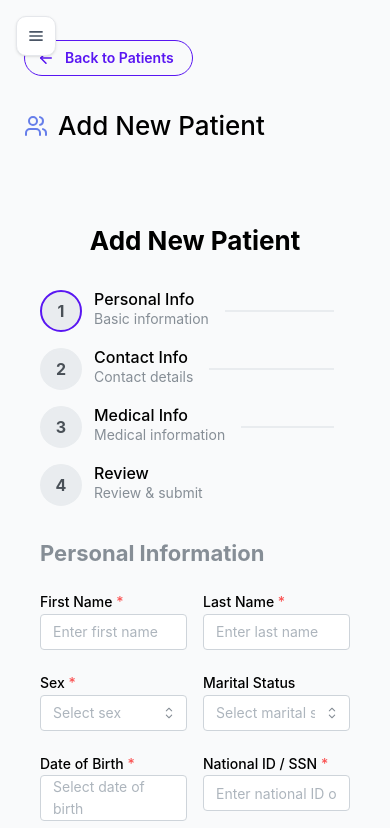
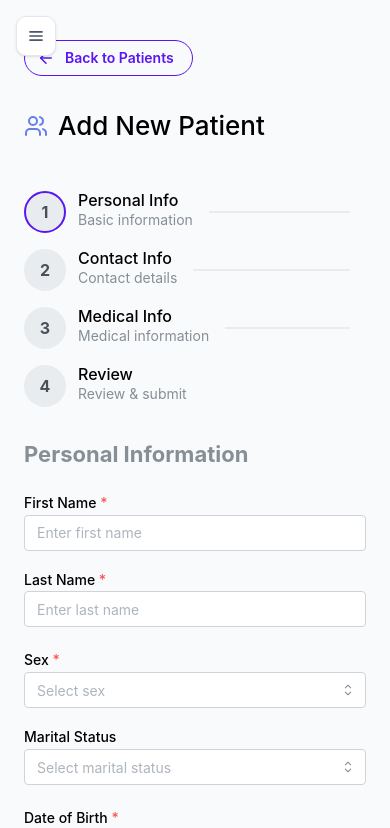
Before and after one commit to kibochamark/tac-client, a Next.js app: page /dashboard/patients/add in a window 390 px wide. Shown: the top 828 px of the page. Built offline with nearby package versions, Linux system fonts and the light colour scheme.

Commit message:
refactor: update form components to improve responsiveness by adjusting grid column spans for better layout on different screen sizes

```diff
--- a/src/components/add-patient/contact-info-step.tsx
+++ b/src/components/add-patient/contact-info-step.tsx
@@ -15,7 +15,7 @@ const ContactInfoStep: React.FC<ContactInfoStepProps> = ({ form }) => {
       <Title order={3} c="dimmed">Contact Information</Title>
 
       <Grid>
-        <Grid.Col span={6}>
+        <Grid.Col span={{ base: 12, sm: 6 }}>
           <TextInput
             label="Phone Number"
             placeholder="Enter phone number"
@@ -24,7 +24,7 @@ const ContactInfoStep: React.FC<ContactInfoStepProps> = ({ form }) => {
             error={errors.phoneNumber?.message}
           />
         </Grid.Col>
-        <Grid.Col span={6}>
+        <Grid.Col span={{ base: 12, sm: 6 }}>
           <TextInput
             label="Email Address"
             placeholder="Enter email address"
@@ -45,7 +45,7 @@ const ContactInfoStep: React.FC<ContactInfoStepProps> = ({ form }) => {
       />
 
       <Grid>
-        <Grid.Col span={6}>
+        <Grid.Col span={{ base: 12, sm: 6 }}>
           <TextInput
             label="Emergency Contact Name"
             placeholder="Enter emergency contact name"
@@ -53,7 +53,7 @@ const ContactInfoStep: React.FC<ContactInfoStepProps> = ({ form }) => {
             error={errors.emergencyContactName?.message}
           />
         </Grid.Col>
-        <Grid.Col span={6}>
+        <Grid.Col span={{ base: 12, sm: 6 }}>
           <TextInput
             label="Emergency Contact Phone"
             placeholder="Enter emergency contact phone"
@@ -64,7 +64,7 @@ const ContactInfoStep: React.FC<ContactInfoStepProps> = ({ form }) => {
       </Grid>
 
       <Grid>
-        <Grid.Col span={6}>
+        <Grid.Col span={{ base: 12, sm: 6 }}>
           <TextInput
             label="Insurance Provider"
             placeholder="Enter insurance provider"
@@ -72,7 +72,7 @@ const ContactInfoStep: React.FC<ContactInfoStepProps> = ({ form }) => {
             error={errors.insuranceProvider?.message}
           />
         </Grid.Col>
-        <Grid.Col span={6}>
+        <Grid.Col span={{ base: 12, sm: 6 }}>
           <TextInput
             label="Insurance Number"
             placeholder="Enter insurance number"
--- a/src/components/add-patient/medical-info-step.tsx
+++ b/src/components/add-patient/medical-info-step.tsx
@@ -16,7 +16,7 @@ const MedicalInfoStep: React.FC<MedicalInfoStepProps> = ({ form }) => {
       <Title order={3} c="dimmed">Medical Information</Title>
 
         <Grid>
-          <Grid.Col span={6}>
+          <Grid.Col span={{ base: 12, sm: 6 }}>
             <Select
               label="Access Type"
               placeholder="Select access type"
@@ -27,7 +27,7 @@ const MedicalInfoStep: React.FC<MedicalInfoStepProps> = ({ form }) => {
               onChange={(value) => setValue('accessType', value as AccessTypeValue)}
             />
           </Grid.Col>
-          <Grid.Col span={6}>
+          <Grid.Col span={{ base: 12, sm: 6 }}>
             <TextInput
               label="Access Location"
               placeholder="Enter access location"
@@ -39,7 +39,7 @@ const MedicalInfoStep: React.FC<MedicalInfoStepProps> = ({ form }) => {
         </Grid>
 
       <Grid>
-        <Grid.Col span={6}>
+        <Grid.Col span={{ base: 12, sm: 6 }}>
           <Select
             label="Access Maturity"
             placeholder="Select access maturity"
@@ -49,7 +49,7 @@ const MedicalInfoStep: React.FC<MedicalInfoStepProps> = ({ form }) => {
             onChange={(value) => setValue('accessMaturity', value as AccessMaturityValue)}
           />
         </Grid.Col>
-        <Grid.Col span={6}>
+        <Grid.Col span={{ base: 12, sm: 6 }}>
           <Stack gap="xs">
             <label style={{ fontSize: '14px', fontWeight: 500 }}>Functional Status</label>
             <Radio.Group
@@ -72,7 +72,7 @@ const MedicalInfoStep: React.FC<MedicalInfoStepProps> = ({ form }) => {
       </Grid>
 
       <Grid>
-        <Grid.Col span={6}>
+        <Grid.Col span={{ base: 12, sm: 6 }}>
           <TextInput
             label="Surgeon"
             placeholder="Enter surgeon name"
@@ -81,7 +81,7 @@ const MedicalInfoStep: React.FC<MedicalInfoStepProps> = ({ form }) => {
             error={errors.surgeon?.message}
           />
         </Grid.Col>
-        <Grid.Col span={6}>
+        <Grid.Col span={{ base: 12, sm: 6 }}>
           <Select
             label="Clinic"
             placeholder="Select clinic"
--- a/src/components/add-patient/patient-stepper-form.tsx
+++ b/src/components/add-patient/patient-stepper-form.tsx
@@ -1,6 +1,6 @@
 'use client'
 import { zodResolver } from '@hookform/resolvers/zod'
-import { Alert, Button, Container, Group, Stepper, Title } from '@mantine/core'
+import { Alert, Button, Group, Stepper } from '@mantine/core'
 import { AlertCircle } from 'lucide-react'
 import { useState } from 'react'
 import ContactInfoStep from './contact-info-step'
@@ -156,11 +156,7 @@ const PatientStepperForm: React.FC = () => {
     }
 
     return (
-        <Container size="lg" py="xl">
-            <Title order={2} mb="xl" ta="center">
-                Add New Patient
-            </Title>
-
+        <div>
             {submitError && (
                 <Alert
                     icon={<AlertCircle size={16} />}
@@ -199,7 +195,7 @@ const PatientStepperForm: React.FC = () => {
                     </Button>
                 </Group>
             )}
-        </Container>
+        </div>
     )
 }
 
--- a/src/components/add-patient/personal-info-step.tsx
+++ b/src/components/add-patient/personal-info-step.tsx
@@ -13,10 +13,10 @@ const PersonalInfoStep: React.FC<PersonalInfoStepProps> = ({ form }) => {
 
     return (
         <Stack gap="lg">
-            <Title order={3} c="dimmed">Personal Information</Title>
+            <Title order={3} c={"dimmed"}>Personal Information</Title>
 
             <Grid>
-                <Grid.Col span={6}>
+                <Grid.Col span={{ base: 12, sm: 6 }}>
                     <TextInput
                         label="First Name"
                         placeholder="Enter first name"
@@ -25,7 +25,7 @@ const PersonalInfoStep: React.FC<PersonalInfoStepProps> = ({ form }) => {
                         error={errors.firstName?.message}
                     />
                 </Grid.Col>
-                <Grid.Col span={6}>
+                <Grid.Col span={{ base: 12, sm: 6 }}>
                     <TextInput
                         label="Last Name"
                         placeholder="Enter last name"
@@ -37,7 +37,7 @@ const PersonalInfoStep: React.FC<PersonalInfoStepProps> = ({ form }) => {
             </Grid>
 
                 <Grid>
-                    <Grid.Col span={6}>
+                    <Grid.Col span={{ base: 12, sm: 6 }}>
                         <Select
                             label="Sex"
                             placeholder="Select sex"
@@ -48,7 +48,7 @@ const PersonalInfoStep: React.FC<PersonalInfoStepProps> = ({ form }) => {
                             onChange={(value: string | null) => setValue('sex', value as SexValue)}
                         />
                     </Grid.Col>
-                    <Grid.Col span={6}>
+                    <Grid.Col span={{ base: 12, sm: 6 }}>
                         <Select
                             label="Marital Status"
                             placeholder="Select marital status"
@@ -61,7 +61,7 @@ const PersonalInfoStep: React.FC<PersonalInfoStepProps> = ({ form }) => {
                 </Grid>
 
             <Grid>
-                <Grid.Col span={6}>
+                <Grid.Col span={{ base: 12, sm: 6 }}>
                     <DatePickerInput
                         label="Date of Birth"
                         placeholder="Select date of birth"
@@ -71,7 +71,7 @@ const PersonalInfoStep: React.FC<PersonalInfoStepProps> = ({ form }) => {
                         error={errors.dateOfBirth?.message}
                     />
                 </Grid.Col>
-                <Grid.Col span={6}>
+                <Grid.Col span={{ base: 12, sm: 6 }}>
                     <TextInput
                         label="National ID / SSN"
                         placeholder="Enter national ID or SSN"
@@ -83,7 +83,7 @@ const PersonalInfoStep: React.FC<PersonalInfoStepProps> = ({ form }) => {
             </Grid>
 
                 <Grid>
-                    <Grid.Col span={6}>
+                    <Grid.Col span={{ base: 12, sm: 6 }}>
                         <Select
                             label="Blood Group"
                             placeholder="Select blood group"
```
